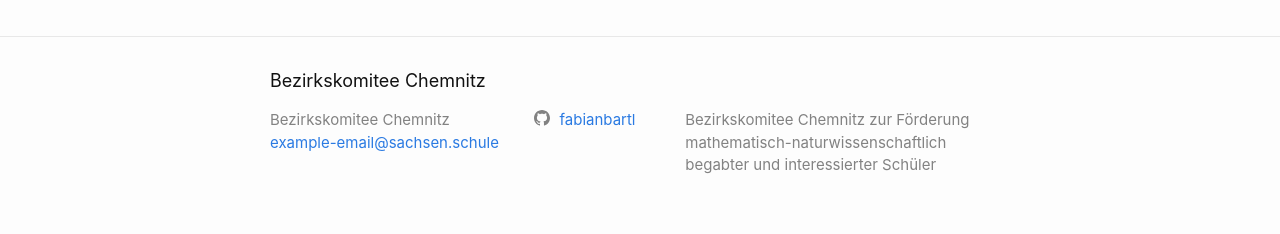
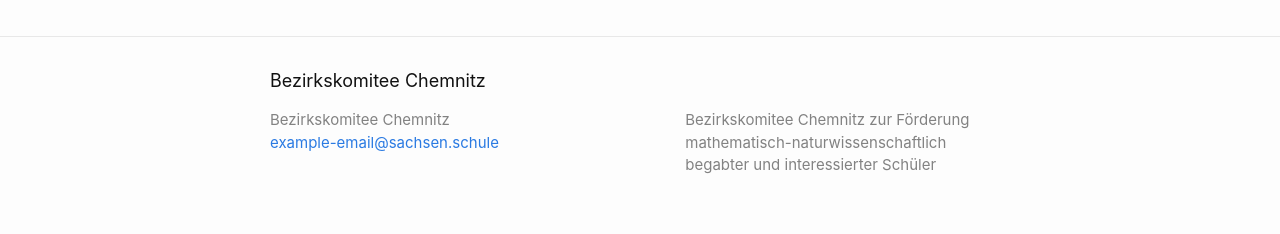
Before and after one commit to Bezirkskomitee-Chemnitz/Bezirkskomitee-Chemnitz.github.io, a Jekyll site: the page built from _posts/2023-02-08-welcome-to-jekyll.markdown, in a window 1280 px wide. Shown: the part 742-976 px from the top of the page. Built offline with Jekyll 4.4.1, drawn with Linux system fonts in a browser that asks for light colours.

Commit message:
Update _config.yml

```diff
--- a/_config.yml
+++ b/_config.yml
@@ -10,7 +10,6 @@ keywords: bezirkskomitee, chemnitz, olympiaden
 language: de
 baseurl: "/bezirkskomitee-chemnitz" # the subpath of your site, e.g. /blog
 url: "https://fabianbartl.github.io" # the base hostname & protocol for your site, e.g. http://example.com
-github_username: fabianbartl
 
 # build settings
 theme: minima # modified
@@ -18,7 +17,7 @@ plugins:
   - jekyll-feed
 
 # social badges
-github_username: fabianbartl
+github_username:
 youtube_username:
 rss:
 
```
